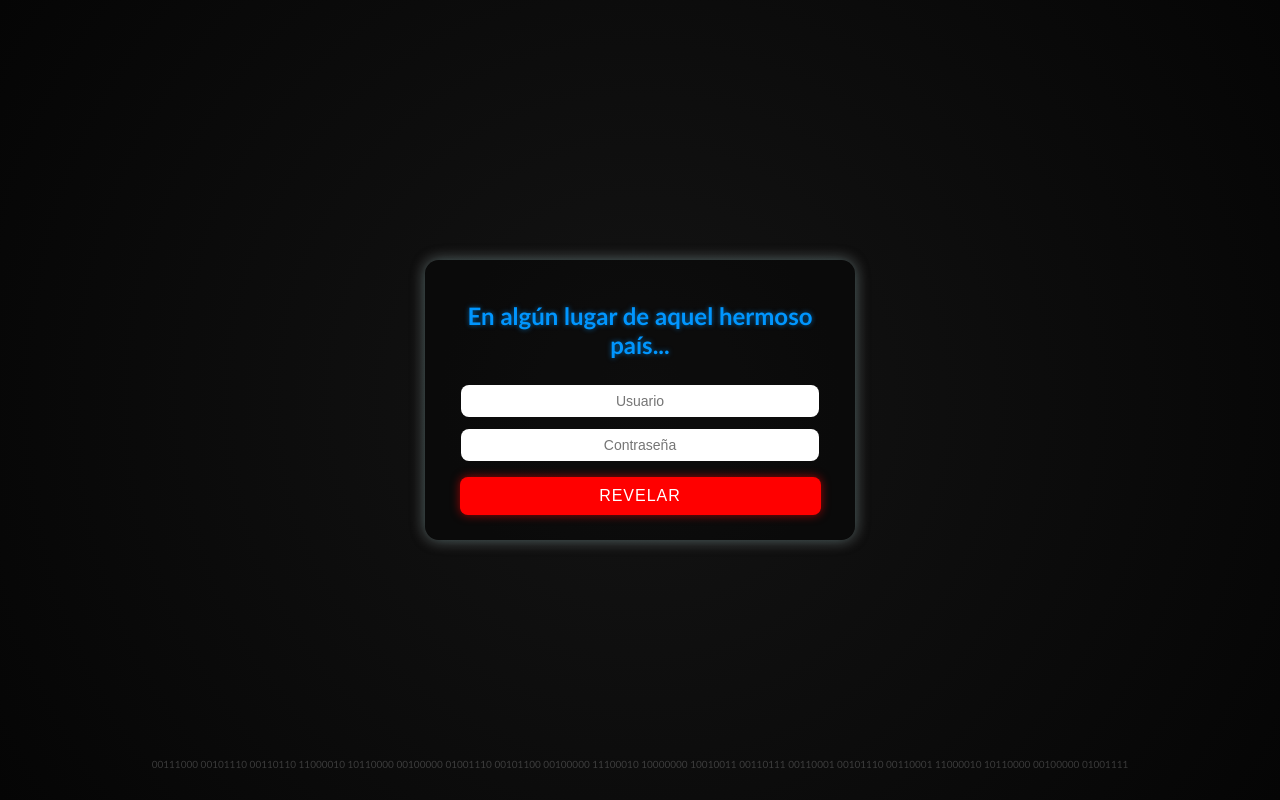
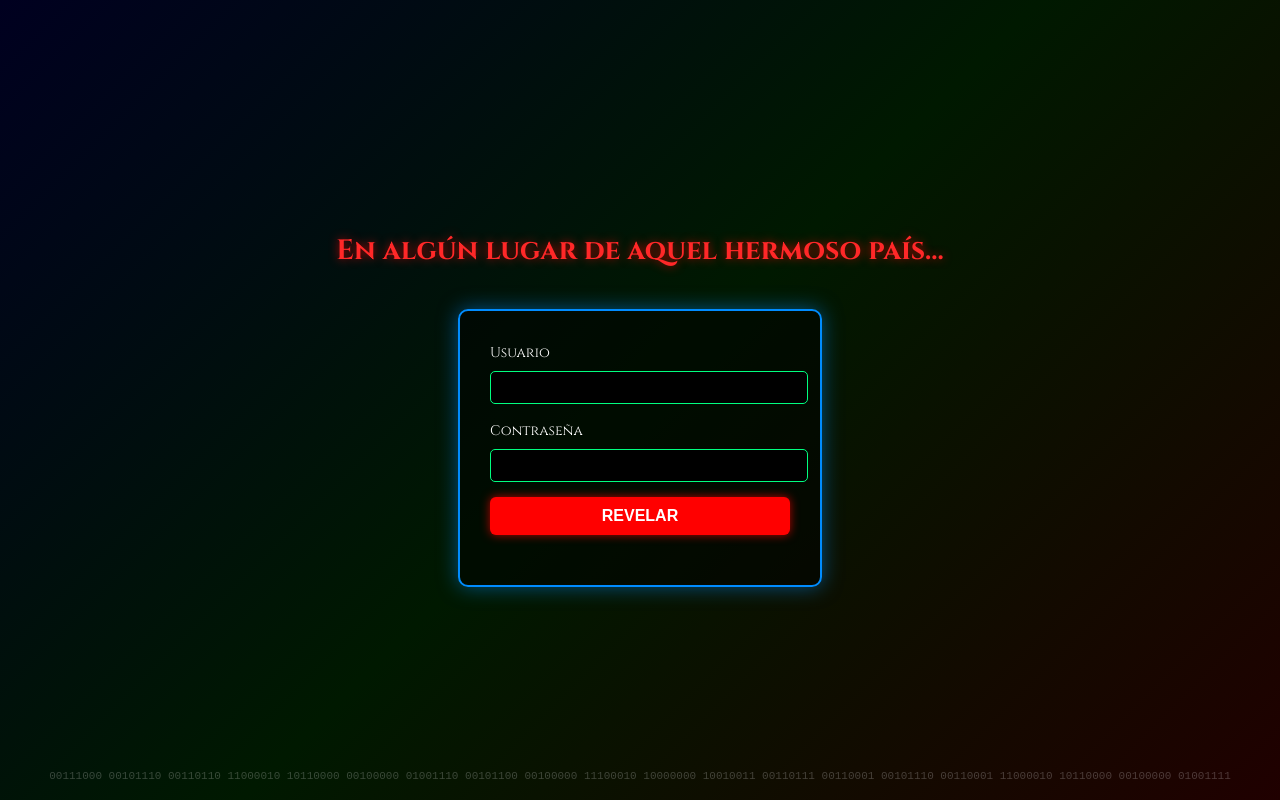
Before and after one commit to cadavezmascerca/unospasosmas, a plain HTML site: page index.html in a window 1280 px wide. Drawn offline with Linux system fonts and the light colour scheme.

Commit message:
Update index.html

```diff
--- a/index.html
+++ b/index.html
@@ -1,111 +1,122 @@
 <!DOCTYPE html>
 <html lang="es">
 <head>
-  <meta charset="UTF-8">
-  <title>En algún lugar de aquel hermoso país...</title>
-  <meta name="viewport" content="width=device-width, initial-scale=1.0">
+<meta charset="UTF-8" />
+<meta name="viewport" content="width=device-width, initial-scale=1.0" />
+<title>En algún lugar de aquel hermoso país</title>
+
+<link href="https://fonts.googleapis.com/css2?family=Cinzel:wght@400;700&display=swap" rel="stylesheet">
+
 <style>
 body {
+    background: linear-gradient(135deg, #000020, #001900, #200000);
+    color: white;
+    font-family: 'Cinzel', serif;
+    display: flex;
+    flex-direction: column;
+    align-items: center;
+    justify-content: center;
+    height: 100vh;
     margin: 0;
-      padding: 0;
-      background: radial-gradient(circle, rgb(20,20,20) 0%, rgb(5,5,5) 100%);
-      font-family: "Trebuchet MS", sans-serif;
-      display: flex;
-      justify-content: center;
-      align-items: center;
-      height: 100vh;
+    position: relative;
+}
+
+h1 {
+    font-size: 28px;
+    text-align: center;
+    color: rgb(255, 40, 40);
+    text-shadow: 0 0 10px rgba(255, 0, 0, 0.7);
+    margin-bottom: 40px;
+}
+
+.form-box {
+    background: rgba(0, 0, 0, 0.5);
+    border: 2px solid rgb(0, 140, 255);
+    box-shadow: 0 0 20px rgba(0, 140, 255, 0.5);
+    border-radius: 10px;
+    padding: 30px;
+    width: 300px;
+}
+
+label {
+    font-size: 14px;
+}
+
+input {
+    width: 100%;
+    padding: 8px;
+    margin: 8px 0 15px;
+    background: black;
+    border: 1px solid rgb(0, 255, 128);
+    border-radius: 5px;
     color: white;
 }
 
-    .container {
-      width: 380px;
-      background: rgba(0,0,0,0.35);
-      padding: 25px;
-      border-radius: 14px;
-      box-shadow: 0 0 15px rgba(0,255,255,0.4), 0 0 15px rgba(255,0,0,0.4);
-      text-align: center;
+button {
+    width: 100%;
+    padding: 10px;
+    background: red;
+    border: none;
+    border-radius: 6px;
+    font-size: 16px;
+    color: white;
+    cursor: pointer;
+    font-weight: bold;
+    text-transform: uppercase;
+    box-shadow: 0 0 10px rgba(255, 0, 0, 0.7);
+}
+button:hover {
+    background: darkred;
 }
 
-    h1 {
-      font-size: 24px;
-      margin-bottom: 20px;
-      color: rgb(0,150,255);
-      text-shadow: 0 0 5px rgba(0,150,255,0.6);
+#mensaje {
+    margin-top: 20px;
+    text-align: center;
+    font-size: 16px;
 }
 
-    input {
-      width: 90%;
-      padding: 8px;
-      margin: 6px 0;
-      border-radius: 8px;
-      border: none;
-      font-size: 14px;
+#binario {
+    position: absolute;
+    bottom: 18px;
+    font-size: 11px;
+    color: rgba(255,255,255,0.22);
     text-align: center;
-      outline: none;
-    }
-
-    button {
-      margin-top: 10px;
-      width: 95%;
-      padding: 10px;
-      background: red;
-      color: white;
-      border: none;
-      border-radius: 8px;
-      cursor: pointer;
-      font-size: 16px;
-      text-transform: uppercase;
-      letter-spacing: 1px;
-      box-shadow: 0 0 10px rgba(255,0,0,0.6);
-      transition: 0.2s;
-    }
-
-    button:hover {
-      box-shadow: 0 0 15px rgba(255,0,0,1);
-      transform: scale(1.03);
-    }
-
-    .pista {
-      display: none;
-      margin-top: 15px;
-    }
-
-    .pista a {
-      color: rgb(0,255,100);
-      text-decoration: none;
-      font-size: 18px;
-      font-weight: bold;
-      text-shadow: 0 0 5px rgba(0,255,100,0.7);
+    width: 100%;
+    font-family: monospace;
 }
 </style>
+
 </head>
+<body>
 
-<body>
-  <div class="container">
 <h1>En algún lugar de aquel hermoso país...</h1>
 
-    <input type="text" id="usuario" placeholder="Usuario">
-    <input type="password" id="clave" placeholder="Contraseña">
+<div class="form-box">
+<label for="user">Usuario</label>
+<input type="text" id="user" />
+
+<label for="pass">Contraseña</label>
+<input type="password" id="pass" />
+
 <button onclick="acceder()">Revelar</button>
 
-    <div class="pista" id="pista">
-      <a href="https://goo.su/PHMQlW" target="_blank">Ver video</a>
-    </div>
+<div id="mensaje"></div>
 </div>
 
-  <p style="color: rgba(255,255,255,0.2); font-size: 10px; text-align: center; position: absolute; bottom: 20px; width: 100%;">
+<div id="binario">
 00111000 00101110 00110110 11000010 10110000 00100000 01001110 00101100 00100000 11100010 10000000 10010011 00110111 00110001 00101110 00110001 11000010 10110000 00100000 01001111
-  </p>
+</div>
 
 <script>
 function acceder() {
-      let user = document.getElementById("usuario").value.toLowerCase();
-      let pass = document.getElementById("clave").value.toLowerCase();
+    var usuario = document.getElementById("user").value;
+    var contraseña = document.getElementById("pass").value;
 
-      if(user === "merida" && pass === "merida") {
-        document.getElementById("pista").style.display = "block";
+    if (usuario === "merida" && contraseña === "merida") {
+        document.getElementById("mensaje").innerHTML =
+            "<a href='https://goo.su/PHMQlW' target='_blank' style='color: rgb(0,255,150); text-decoration:none;'>Ver video</a>";
     } else {
-        alert("Usuario o contraseña incorrectos...");
+        document.getElementById("mensaje").innerHTML = "Acceso denegado.";
     }
 }
 </script>
```
Lines whose indentation alone changed are shown as unchanged.
